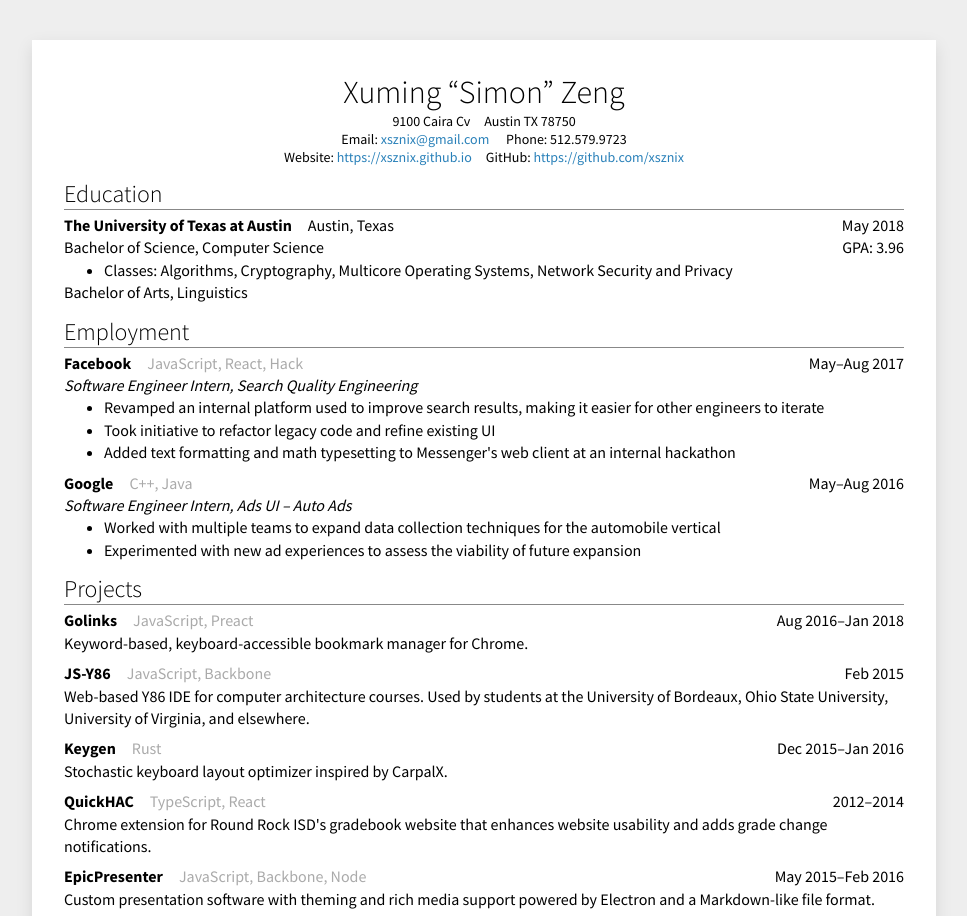
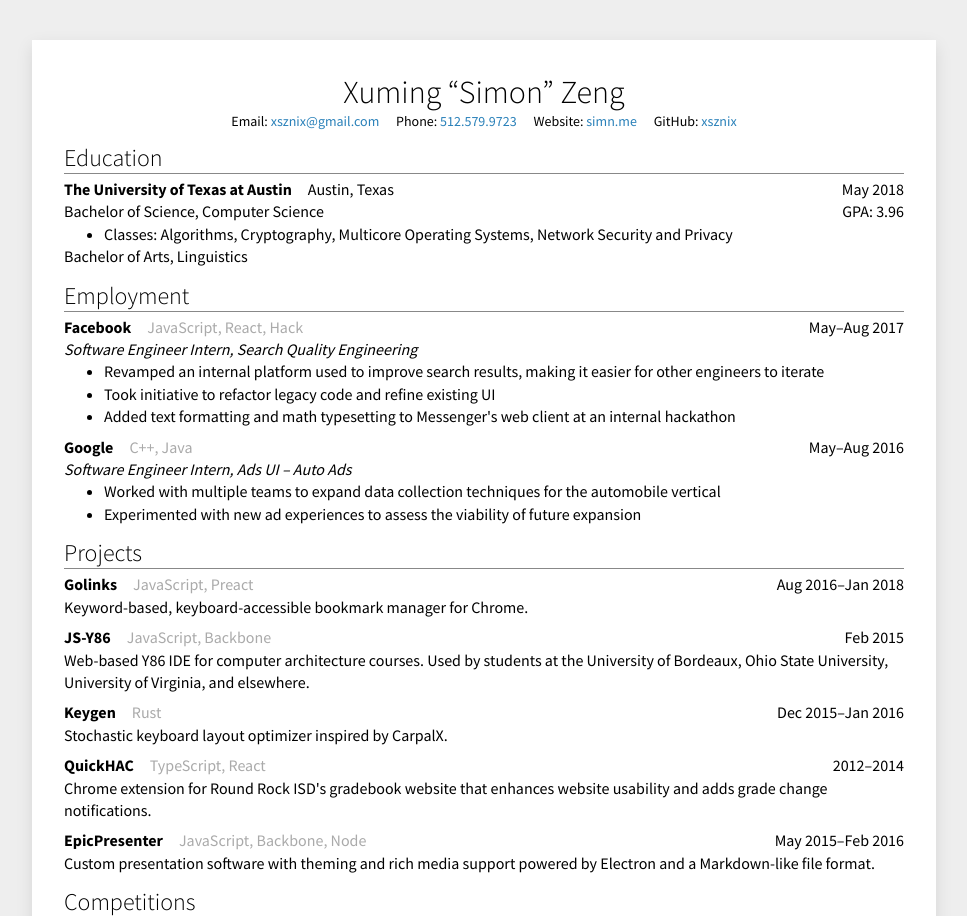
Before and after one commit to xsznix/resume, a plain HTML site: page index.html in a window 1280 px wide. Shown: the top 916 px of the page, without its empty margins (156-1123 px from the left). Drawn offline with Linux system fonts and the light colour scheme.

Commit message:
Update contact info

```diff
--- a/index.css
+++ b/index.css
@@ -57,13 +57,6 @@
 #personal {
 	text-align: center;
 	font-size: 14px;
-}
-
-#links {
-	display: -webkit-flex;
-	display: flex;
-	-webkit-justify-content: center;
-	justify-content: center;
 }
 
 h2 {
--- a/index.html
+++ b/index.html
@@ -12,13 +12,10 @@
     <header>
       <h1 id="name">Xuming &ldquo;Simon&rdquo; Zeng</h1>
       <div id="personal">
-        9100 Caira Cv&emsp;Austin TX 78750<br>
-        Email: <a href="mailto:zengx@cs.utexas.edu">xsznix@gmail.com</a>
-          &emsp;Phone: 512.579.9723<br>
-        <div id="links">
-          <span>Website: <a href="http://xsznix.github.io">https://xsznix.github.io</a></span>
-          &emsp;<span>GitHub: <a href="http://github.com/xsznix">https://github.com/xsznix</a></span>
-        </div>
+        Email: <a href="mailto:xsznix@gmail.com">xsznix@gmail.com</a>
+        &emsp;Phone: <a href="tel:512-579-9723">512.579.9723</a>
+        &emsp;<span>Website: <a href="http://simn.me">simn.me</a></span>
+        &emsp;<span>GitHub: <a href="https://github.com/xsznix">xsznix</a></span>
       </div>
     </header>
 
@@ -125,7 +122,7 @@
 
     <div class="screen-only fine-print">
       You can <a href="#" onclick="javascript:print();void 0">print</a> me! I will optimize myself for best print layout.<br>
-      Last updated 1 Jun 2018
+      Last updated 9 Sep 2018
     </div>
   </main>
 </body>
```
